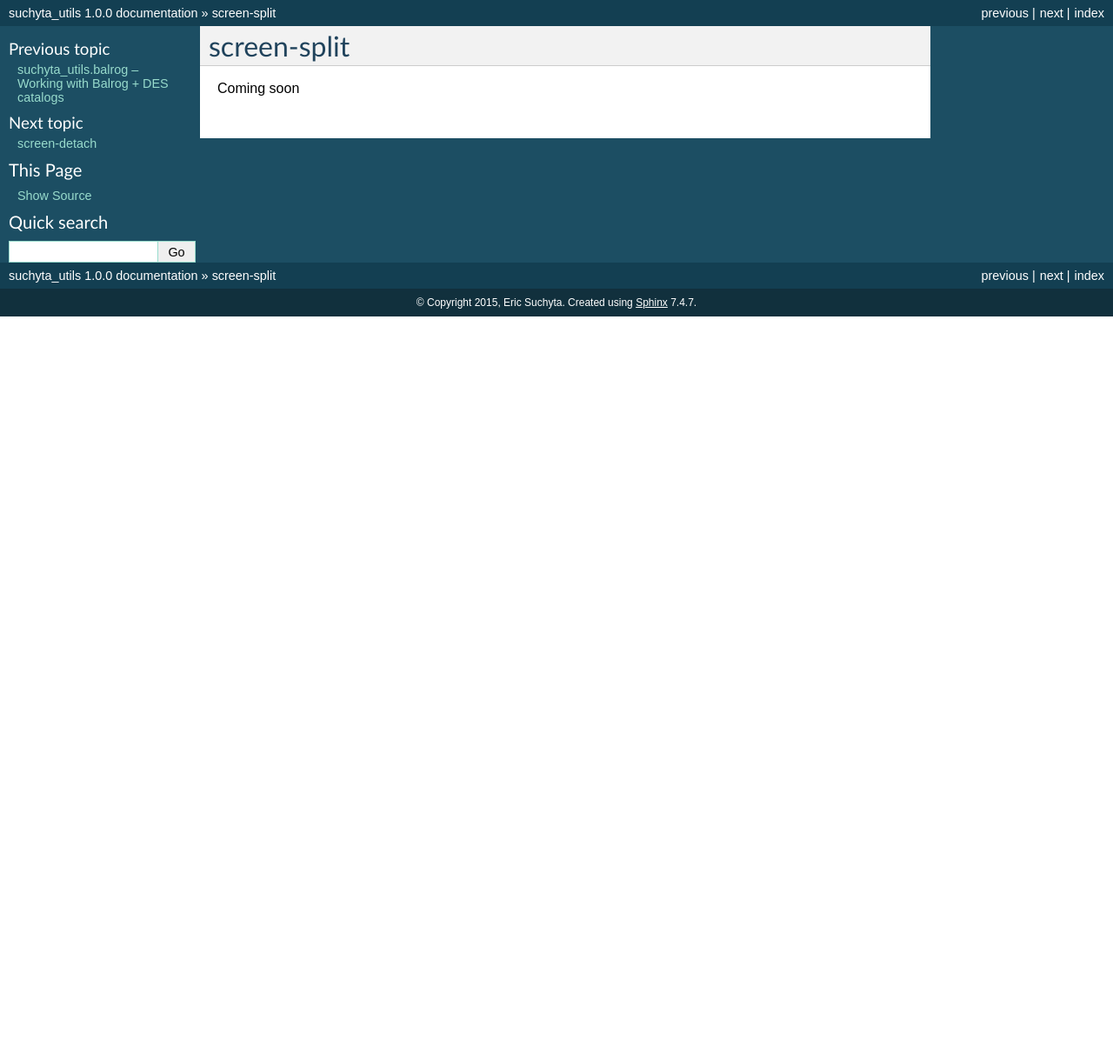
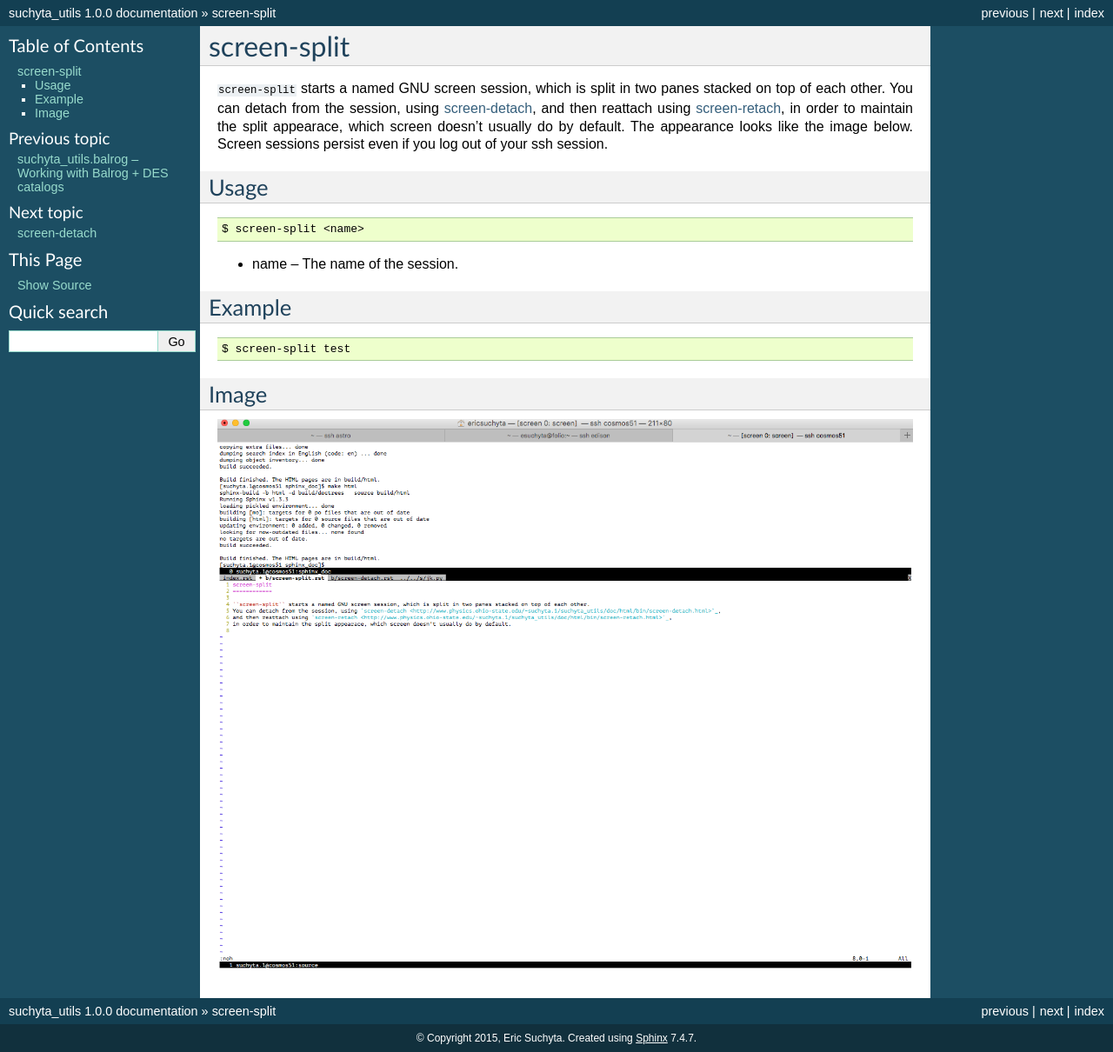
Before and after one commit to suchyta1/suchyta_utils, a Sphinx documentation site: the page built from sphinx_doc/source/bin/screen-split.rst, in a window 1280 px wide. Shown: the whole page at 87% size. Built offline with Sphinx 7.4.7, drawn with Linux system fonts in a browser that asks for light colours; before the commit the page ends 900 px from its top, so only the background shows below that.

Commit message:
update to the documentation, for the shell commands

```diff
--- a/sphinx_doc/source/bin/screen-split.rst
+++ b/sphinx_doc/source/bin/screen-split.rst
@@ -1,5 +1,27 @@
-
 screen-split
 ============
 
-Coming soon
+``screen-split`` starts a named GNU screen session, which is split in two panes stacked on top of each other.
+You can detach from the session, using `screen-detach <http://www.physics.ohio-state.edu/~suchyta.1/suchyta_utils/doc/html/bin/screen-detach.html>`_,
+and then reattach using `screen-retach <http://www.physics.ohio-state.edu/~suchyta.1/suchyta_utils/doc/html/bin/screen-retach.html>`_,
+in order to maintain the split appearace, which screen doesn't usually do by default. The appearance looks like the image below.
+Screen sessions persist even if you log out of your ssh session.
+
+Usage
+-----
+::
+
+$ screen-split <name>
+
+* name -- The name of the session.
+
+Example
+-------
+::
+
+$ screen-split test
+
+
+Image
+-----
+.. image:: split.png
```
Also changed, not shown: sphinx_doc/source/bin/screen-detach.rst (+18 -2 lines), sphinx_doc/source/bin/screen-retach.rst (+19 -2 lines), sphinx_doc/source/index.rst (+5 -5 lines), sphinx_doc/source/bin/split.png (added).
